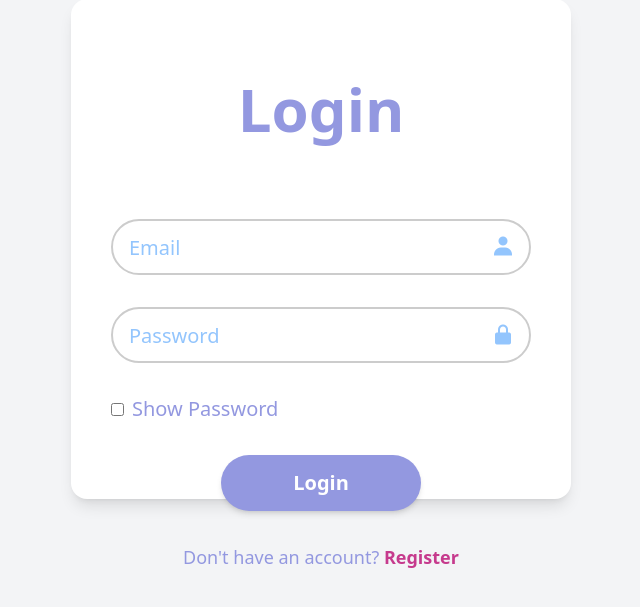
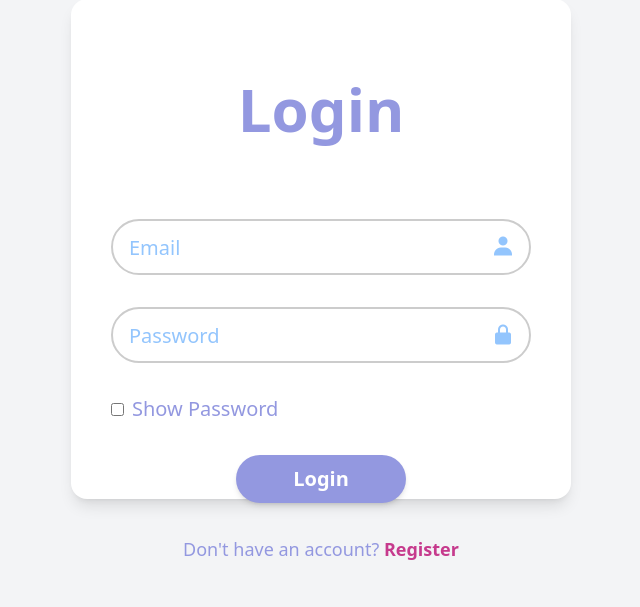
Before and after one commit to NandaAulya/web_bioskop, a PHP site: page /auth/login.php in a window 1280 px wide. Shown: the part 151-758 px from the top of the page, without its empty margins (319-959 px from the left). Run offline with PHP 8.4, Linux system fonts and the light colour scheme; some libraries are stand-ins or nearby versions.

Commit message:
[+]login

```diff
--- a/auth/login.php
+++ b/auth/login.php
@@ -66,7 +66,7 @@
                 <label for="show-password" class="text-xl text-[#9398e0]">Show Password</label>
             </div>
             <div class="flex justify-center">
-                <button type="submit" class="w-[200px] h-14 text-white rounded-full shadow-md font-semibold text-xl" style="background-color: #9398e0">Login</button>
+                <button type="submit" class="w-[170px] h-12 text-white rounded-full shadow-md font-semibold text-xl" style="background-color: #9398e0">Login</button>
             </div>
             <div class="text-center mt-8">
                 <p class="text-lg text-[#9398e0]">Don't have an account? <a href="register.php" class="text-[#c63a8d] font-semibold">Register</a></p>
```
